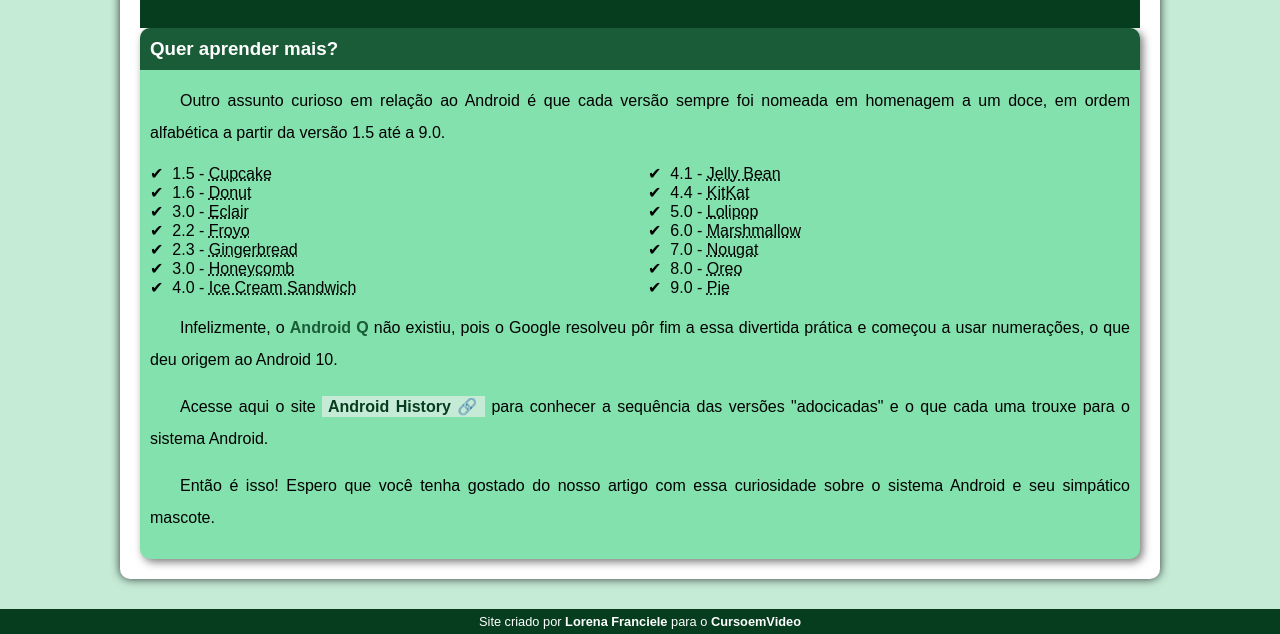
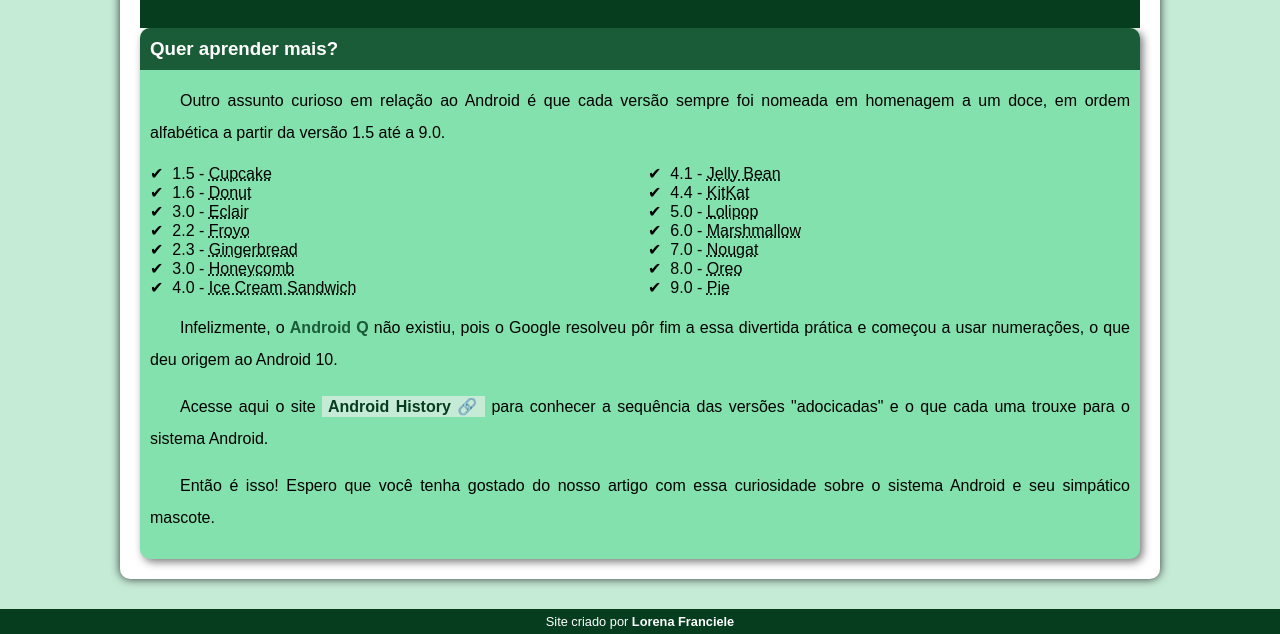
Before and after one commit to LorenaFranciele/projeto-android, a plain HTML site: page index.html in a window 1280 px wide. Shown: the part 2424-3058 px from the top of the page. Drawn offline with Linux system fonts and the light colour scheme.

Commit message:
Update index.html

```diff
--- a/index.html
+++ b/index.html
@@ -85,7 +85,7 @@
         </article>
     </main>
     <footer>
-        <p>Site criado por <a href="https://github.com/LorenaFranciele" target="_blank">Lorena Franciele</a> para o <a href="https://www.cursoemvideo.com/" target="_blank">CursoemVideo</a></p>
+        <p>Site criado por <a href="https://github.com/LorenaFranciele" target="_blank">Lorena Franciele</a> </p>
     </footer>
 </body>
 </html>
```
